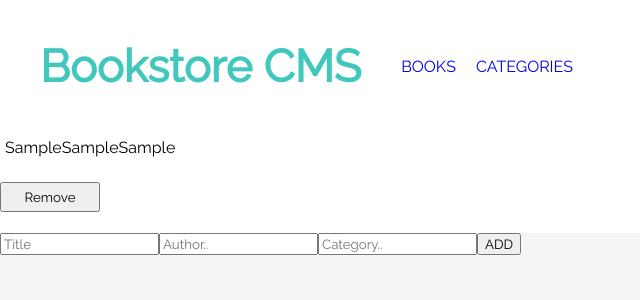
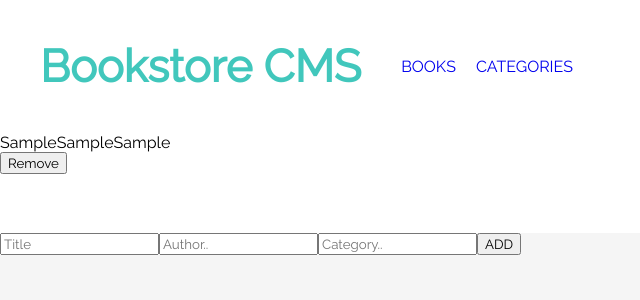
Before and after one commit to Amedzro-Elikplim/Bookstore, a React (Create React App) app: page / in a window 1280 px wide. Both pictures are taken after typing "Sample", "Sample", "Sample" into the empty fields and a click on the button "ADD". Shown: the top 300 px of the page, without its empty margins (0-640 px from the left). Built offline with nearby package versions, Linux system fonts and the light colour scheme; no server answers.

Commit message:
Refactor universal select block

```diff
--- a/src/index.css
+++ b/src/index.css
@@ -1,6 +1,4 @@
 * {
-  box-sizing: border-box;
-  margin: 0;
   font-family: Raleway, sans-serif;
 }
 
@@ -11,13 +9,3 @@ body {
 .d-flex {
   display: flex;
 }
-
-.spacing {
-  padding: 5px;
-}
-
-.button {
-  width: 100px;
-  height: 30px;
-  margin-top: 20px;
-}
```
